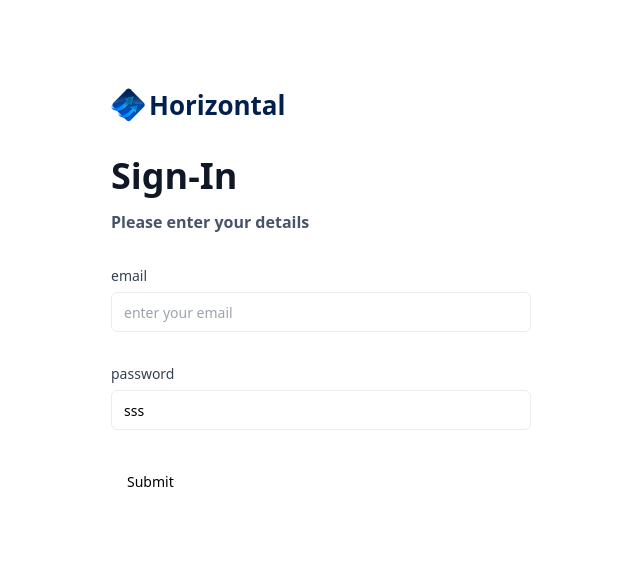
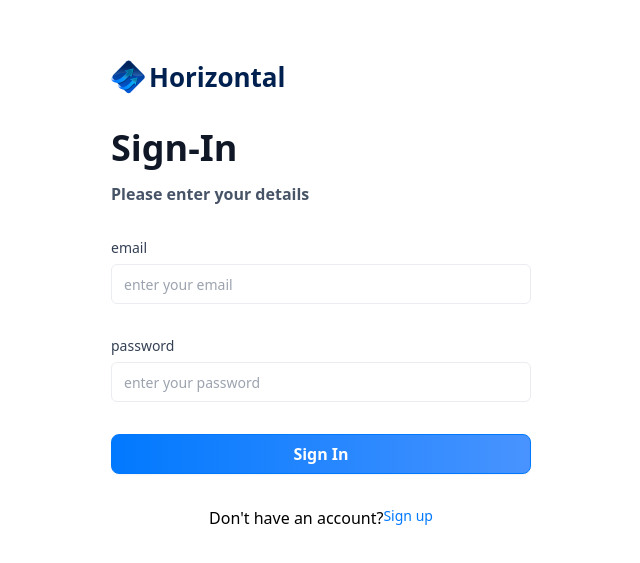
Before and after one commit to kamrunnaharSomapti/banking-portal-nextjs, a Next.js app: page /sign-in in a window 1280 px wide. Shown: the part 105-668 px from the top of the page, without its empty margins (319-959 px from the left). Built offline with nearby package versions, Linux system fonts and the light colour scheme.

Commit message:
added button loading component

```diff
--- a/app/(auth)/sign-in/page.tsx
+++ b/app/(auth)/sign-in/page.tsx
@@ -1,3 +1,4 @@
+"use client";
 import AuthForm from "@/components/AuthForm";
 
 const signIn = () => {
--- a/components/AuthForm.tsx
+++ b/components/AuthForm.tsx
@@ -1,28 +1,33 @@
 "use client";
 import Image from "next/image";
-import { FormProvider, useForm } from "react-hook-form";
-import { zodResolver } from "@hookform/resolvers/zod";
+import { useForm } from "react-hook-form";
 import { z } from "zod";
 import { Button } from "@/components/ui/button";
-
+import { Form } from "@/components/ui/form";
 import Link from "next/link";
 import { useState } from "react";
 import CustomInput from "./CustomInput";
 import { authformSchema } from "@/lib/utils";
+import { Loader2 } from "lucide-react";
 
 const AuthForm = ({ type }: { type: string }) => {
   const [user, setUser] = useState(null);
+  const [isloading, setIsLoading] = useState(false);
+
   // 1. Define your form.
   const form = useForm<z.infer<typeof authformSchema>>({
-    resolver: zodResolver(authformSchema),
+    // resolver: zodResolver(authformSchema),
     defaultValues: {
       email: "",
-      password: "sss",
+      password: "",
     },
   });
   // 2. Define a submit handler.
   function onSubmit(values: z.infer<typeof authformSchema>) {
+    console.log("clcik");
+    setIsLoading(true);
     console.log(values);
+    setIsLoading(false);
   }
 
   return (
@@ -52,8 +57,8 @@ const AuthForm = ({ type }: { type: string }) => {
       </header>
       {!user ? (
         <>
-          <FormProvider {...form}>
-            <form onSubmit={form.handleSubmit(onSubmit)} className="space-y-8">
+          <Form {...form}>
+            <form onSubmit={form.handleSubmit(onSubmit)} className="space-y-8 ">
               <CustomInput
                 control={form.control}
                 name="email"
@@ -66,9 +71,36 @@ const AuthForm = ({ type }: { type: string }) => {
                 label="password"
                 placeholder="enter your password"
               ></CustomInput>
-              <Button type="submit">Submit</Button>
+
+              <div className="flex flex-col">
+                <Button type="submit" disabled={isloading} className="form-btn">
+                  {isloading ? (
+                    <>
+                      <Loader2 className="animate-spin" size={20} />
+                      &nbsp;Loading...
+                    </>
+                  ) : type === "sign-in" ? (
+                    "Sign In"
+                  ) : (
+                    "Sign Up"
+                  )}
+                </Button>
+              </div>
             </form>
-          </FormProvider>
+          </Form>
+          <footer className="flex mx-auto">
+            <p>
+              {type === "sign-in"
+                ? "Don't have an account?"
+                : "already have an acount?"}
+            </p>
+            <Link
+              href={type === "sign-in" ? "sign-up" : "/sign-in"}
+              className="form-link"
+            >
+              {type === "sign-in" ? "Sign up" : "Sign in"}
+            </Link>
+          </footer>
         </>
       ) : (
         <div className="flex flex-col gap-4">
--- a/components/CustomInput.tsx
+++ b/components/CustomInput.tsx
@@ -1,3 +1,4 @@
+"use client";
 import {
   FormControl,
   FormField,
@@ -5,13 +6,13 @@ import {
   FormMessage,
 } from "@/components/ui/form";
 import { z } from "zod";
-import { Control } from "react-hook-form";
+import { Control, FieldPath } from "react-hook-form";
 import { Input } from "@/components/ui/input";
 import { authformSchema } from "@/lib/utils";
 // custom interface
 interface CustomInput {
   control: Control<z.infer<typeof authformSchema>>;
-  name: "email" | "password";
+  name: FieldPath<z.infer<typeof authformSchema>>;
   label: string;
   placeholder: string;
 }
@@ -23,16 +24,17 @@ const CustomInput = ({ control, name, label, placeholder }: CustomInput) => {
       name={name}
       render={({ field }) => (
         <div className="form-item">
-          <FormLabel className="form-label">{label}</FormLabel>
-          <div className="form-item">
+          <FormLabel className="form-label ">{label}</FormLabel>
+          <div className="flex w-full flex-col">
             <FormControl>
               <Input
                 className="inut-class"
                 placeholder={placeholder}
+                type={name === "password" ? "password" : "text"}
                 {...field}
               />
             </FormControl>
-            <FormMessage className="form-message mt-2"></FormMessage>
+            {<FormMessage className="form-message mt-2"></FormMessage>}
           </div>
         </div>
       )}
--- a/lib/utils.ts
+++ b/lib/utils.ts
@@ -196,5 +196,6 @@ export const getTransactionStatus = (date: Date) => {
 };
 export const authformSchema = z.object({
   email: z.string().email(),
-  password: z.string().min(8),
+  password: z.string().min(3),
+  username: z.string().min(3),
 });
```
